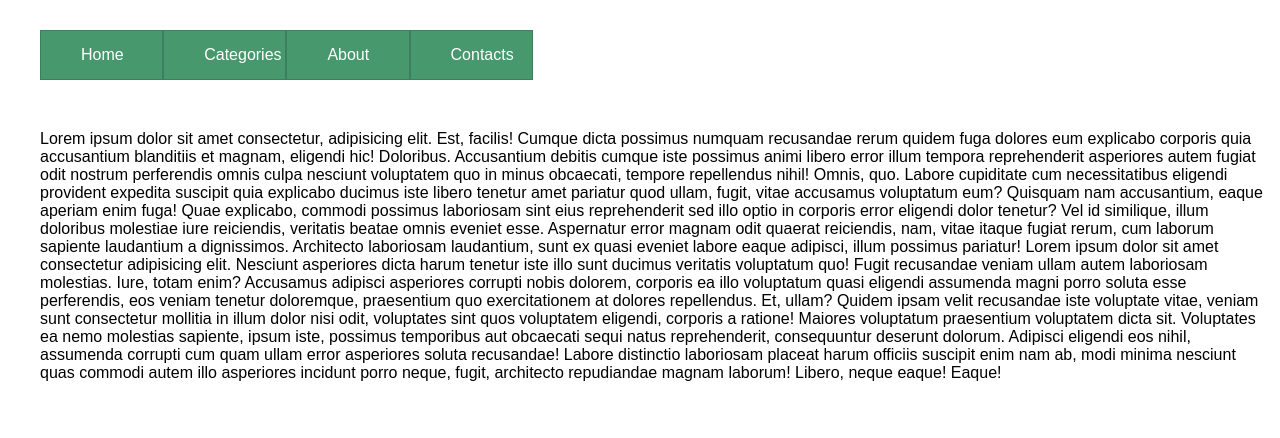
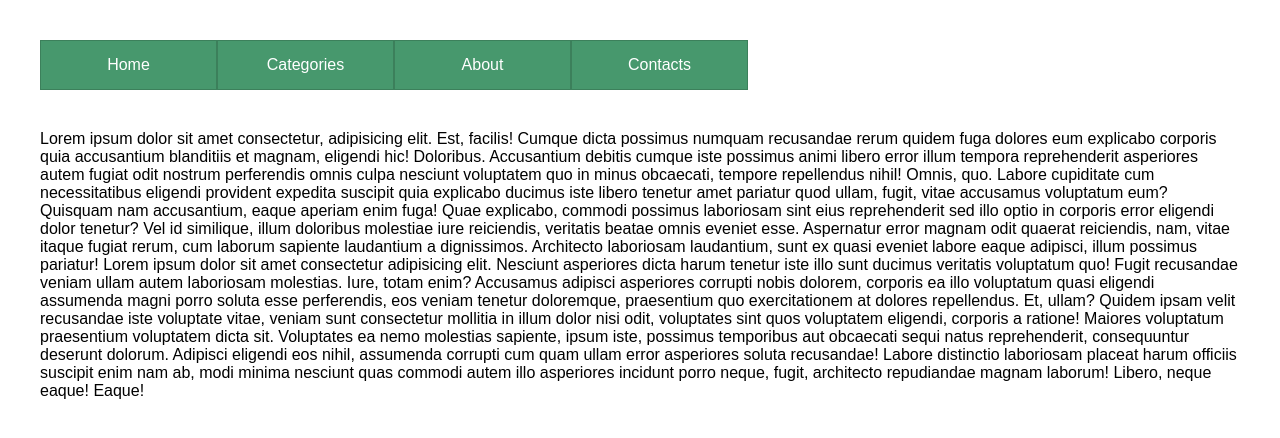
Before and after one commit to TatyanaDev/Header_navigation, a plain HTML site: page index.html in a window 1280 px wide. Drawn offline with Linux system fonts and the light colour scheme.

Commit message:
refactor

```diff
--- /dev/null
+++ b/assets/css/style.css
@@ -0,0 +1,64 @@
+* {
+  box-sizing: border-box;
+  padding: 0px;
+  margin: 0px;
+}
+
+body {
+  font-family: sans-serif;
+  padding: 40px;
+}
+
+ul {
+  list-style: none;
+}
+
+a {
+  text-decoration: none;
+  color: inherit;
+}
+
+.nav {
+  margin-bottom: 40px;
+}
+
+.nav-list {
+  display: flex;
+}
+
+.list-item {
+  border: 1px solid #3c805b;
+  background-color: #47986d;
+  position: relative;
+  color: #ffffff;
+  font-size: 16px;
+}
+
+.list-item:hover {
+  background-color: #3c805b;
+}
+
+.list-item:hover > .sub-nav-list {
+  display: block;
+  right: 0;
+  left: 0;
+}
+
+.list-item:hover > .sub-sub-nav-list {
+  display: block;
+  left: 100%;
+  top: -1px;
+}
+
+.link {
+  display: inline-block;
+  padding: 15px 40px;
+  text-align: center;
+  min-width: 175px;
+}
+
+.sub-nav-list,
+.sub-sub-nav-list {
+  position: absolute;
+  display: none;
+}
--- a/css/style.css
+++ /dev/null
@@ -1,66 +0,0 @@
-* {
-  box-sizing: border-box;
-}
-body {
-  margin-left: 40px;
-  font-family: sans-serif;
-}
-ul {
-  list-style: none;
-  padding: 0;
-}
-a {
-  text-decoration: none;
-  color: inherit;
-}
-p {
-  margin-top: 50px;
-}
-.nav-list {
-  font-size: 0;
-  margin-top: 30px;
-  display: flex;
-}
-.list-item {
-  border: 1px solid #3c805b;
-  background-color: #47986d;
-  color: white;
-  font-size: 16px;
-  position: relative;
-}
-.link {
-  display: inline-block;
-  padding: 15px 40px;
-  width: 100%;
-  text-align: center;
-}
-.sub-nav-list {
-  position: absolute;
-  display: none;
-  left: 0;
-  right: 0;
-}
-.cell-width {
-  flex: 1;
-  max-width: 10%;
-}
-.list-item:hover > .sub-nav-list {
-  display: block;
-}
-.list-item:hover {
-  background-color: #3c805b;
-}
-.sub-nav-item {
-  display: block;
-}
-.sub-sub-nav-list {
-  position: absolute;
-  display: none;
-  flex: 1;
-  width: 105%;
-}
-.list-item:hover > .sub-sub-nav-list {
-  display: block;
-  left: 100%;
-  top: -1px;
-}
--- a/index.html
+++ b/index.html
@@ -2,22 +2,23 @@
 <html lang="en">
   <head>
     <meta charset="UTF-8" />
-    <link rel="stylesheet" href="./css/style.css" />
-    <title>header nav</title>
+    <meta name="viewport" content="width=device-width, initial-scale=1.0" />
+    <link rel="stylesheet" href="./assets/css/style.css" />
+    <title>Header navigation</title>
   </head>
   <body>
-    <nav>
+    <nav class="nav">
       <ul class="nav-list">
-        <li class="cell-width list-item">
+        <li class="list-item">
           <a href="#" class="link">Home</a>
         </li>
-        <li class="cell-width list-item">
+        <li class="list-item">
           <a href="#" class="link">Categories</a>
           <ul class="sub-nav-list">
-            <li class="list-item sub-nav-item">
+            <li class="list-item">
               <a href="#" class="link">Man</a>
             </li>
-            <li class="list-item sub-nav-item">
+            <li class="list-item">
               <a href="#" class="link">Woomen</a>
               <ul class="sub-sub-nav-list">
                 <li class="list-item">
@@ -31,15 +32,15 @@
                 </li>
               </ul>
             </li>
-            <li class="list-item sub-nav-item">
+            <li class="list-item">
               <a href="#" class="link">Kids</a>
             </li>
           </ul>
         </li>
-        <li class="cell-width list-item">
+        <li class="list-item">
           <a href="#" class="link">About</a>
         </li>
-        <li class="cell-width list-item">
+        <li class="list-item">
           <a href="#" class="link">Contacts</a>
         </li>
       </ul>
```
